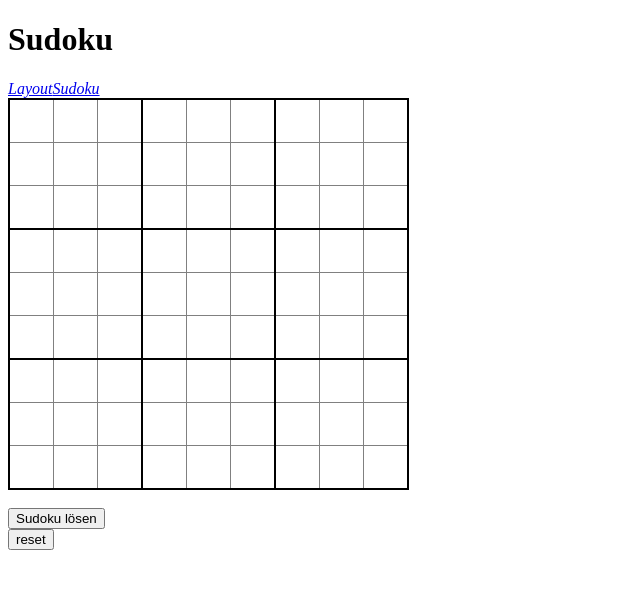
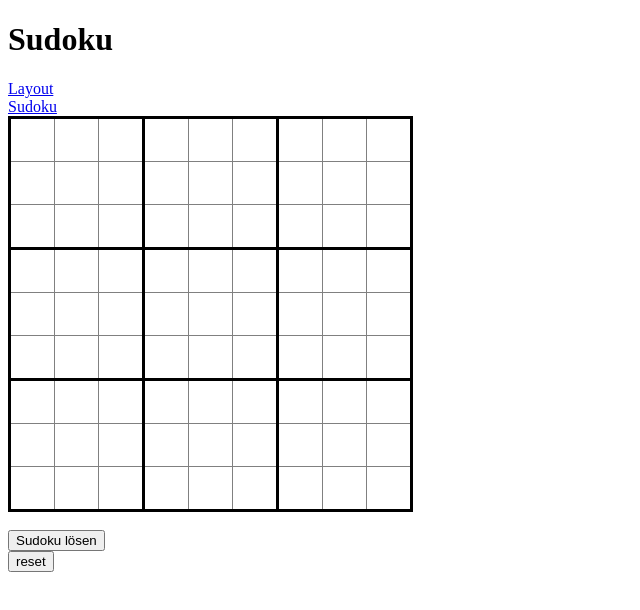
Before and after one commit to chrisloid/sudoku, an Angular app: page /sudoku in a window 1280 px wide. Shown: the top 610 px of the page, without its empty margins (0-640 px from the left). Built offline with nearby package versions, Linux system fonts and the light colour scheme.

Commit message:
layout improved

```diff
--- a/src/app/app.component.css
+++ b/src/app/app.component.css
@@ -1,7 +1,3 @@
 h1 {
     text-align: left
 }
-
-.myActiveClass {
-    font-style: italic
-}
--- a/src/app/app.component.html
+++ b/src/app/app.component.html
@@ -1,6 +1,7 @@
 <h1>{{ title }}</h1>
-<div routerLinkActive="myActiveClass">
+<div class="mainmenu">
   <a routerLink="/layout">Layout</a>
+  <br>
   <a routerLink="/sudoku">Sudoku</a>
 </div>
 <router-outlet></router-outlet>
--- a/src/app/layout/layout.component.css
+++ b/src/app/layout/layout.component.css
@@ -1,26 +1,19 @@
 
-.layoutvalue {
-    height: 30px;
-    width: 30px;
-    padding: 0;
-    margin:0;
-    border: 0;
-  }
 
-.valuebutton {
-    height: 30px;
-    width: 30px;
-    padding: 0;
-    margin:0;
-    border: 0;
-  }
 
-.area1 {  background-color: blueviolet  }
-.area2 {  background-color: antiquewhite }
-.area3 {  background-color:blue }
-.area4 {  background-color: burlywood }
-.area5 {  background-color:crimson }
-.area6 {  background-color:aquamarine }
-.area7 {  background-color:chartreuse }
-.area8 {  background-color:chocolate }
-.area9 {  background-color:cadetblue }
+.layoutbutton {
+  left: 0;
+  top: 0;
+  width: 100%;
+  height: 100%;
+}
+
+.a1 {  background-color: antiquewhite }
+.a2 {  background-color: cornflowerblue }
+.a3 {  background-color: darkgreen}
+.a4 {  background-color: limegreen }
+.a5 {  background-color:goldenrod }
+.a6 {  background-color:hotpink }
+.a7 {  background-color:aqua }
+.a8 {  background-color:brown }
+.a9 {  background-color:coral }
--- a/src/app/layout/layout.component.html
+++ b/src/app/layout/layout.component.html
@@ -1,11 +1,10 @@
-
 <div>
   <table>
     <tr>
       <td *ngFor="let i of [1,2,3,4,5,6,7,8,9]; let value = index">
-          <button class={{cellclass[value+1]}}
+          <button class={{buttonclass[value]}}
             (click)=changeValue(value)>
-            {{value+1}}
+            {{value+1}} ({{counter[value]}})
           </button>
       </td>
     </tr>
@@ -16,8 +15,8 @@
   {{currentValue}}
   <table>
     <tr *ngFor="let row of [1,2,3,4,5,6,7,8,9]; let ir = index">
-      <td *ngFor="let cell of [1,2,3,4,5,6,7,8,9]; let ic = index">
-          <button class={{cellclass[layoutValues[(9*ir)+ic]]}}
+      <td *ngFor="let cell of [1,2,3,4,5,6,7,8,9]; let ic = index" class={{cellclass[(9*ir)+ic]}}>
+          <button class={{buttonclass[layoutValues[(9*ir)+ic]-1]}}
             (click)=changeLayout((9*ir)+ic)>
             {{layoutValues[(9*ir)+ic]}}
           </button>
--- a/src/app/layout/layout.component.ts
+++ b/src/app/layout/layout.component.ts
@@ -1,30 +1,37 @@
 import { Component, OnInit } from '@angular/core';
 import { Router } from '@angular/router';
-import { DefaultLayoutValues } from './layout';
+import { DefaultLayoutValues, generateStyleFromLayout } from './layout';
 
 @Component({
   selector: 'app-layout',
   templateUrl: './layout.component.html',
-  styleUrls: ['./layout.component.css']
+  styleUrls: ['./layout.component.css', '../sudoku/sudoku.component.css']
 })
 export class LayoutComponent implements OnInit {
 
   currentValue : number = 1;
   layoutIsValid : boolean = true;
   layoutValues : String[];
+  cellclass : String[] = [];
+  counter : Array<number> = [0,0,0,0,0,0,0,0,0];
 
-  cellclass : String[] = [
-    "area1","area2","area3","area4","area5","area6","area7","area8","area9"
+  buttonclass : String[] = [
+    "layoutbutton a1","layoutbutton a2","layoutbutton a3",
+    "layoutbutton a4","layoutbutton a5","layoutbutton a6",
+    "layoutbutton a7","layoutbutton a8","layoutbutton a9"
   ]
 
   constructor( private router : Router ) { }
 
   ngOnInit() {
     this.layoutValues = DefaultLayoutValues;
+    this.cellclass = generateStyleFromLayout(this.layoutValues);
+    this.checkLayout();
   }
 
   changeLayout(index : number) {
     this.layoutValues[index]=""+this.currentValue;
+    this.cellclass = generateStyleFromLayout(this.layoutValues);
     this.layoutIsValid = this.checkLayout();
   }
 
@@ -33,10 +40,10 @@ export class LayoutComponent implements OnInit {
   }
 
   checkLayout() : boolean {
-    let counter : Array<number> = [0,0,0,0,0,0,0,0,0];
-    this.layoutValues.forEach(element => {counter[Number(element)-1]++});
+    this.counter = [0,0,0,0,0,0,0,0,0];
+    this.layoutValues.forEach(element => {this.counter[Number(element)-1]++});
     for (let i=0; i<9; i++) {
-        if(counter[i]!=9) return false;
+        if(this.counter[i]!=9) return false;
     }
     return true;
   }
--- a/src/app/layout/layout.ts
+++ b/src/app/layout/layout.ts
@@ -11,3 +11,32 @@ export const DefaultLayoutValues : String[] = [
     "7","7","7","8","8","8","9","9","9",
     "7","7","7","8","8","8","9","9","9"
   ]
+
+export function generateStyleFromLayout(layout : String[]) : String[] {
+    let result : Array<String> = [];
+
+    for (let row=0; row<9; row++) {
+      for (let col=0; col<9; col++) {
+        let index = row*9+col;
+        let rechts = index+1;
+        let unten = index+9;
+
+        let styleClass : String = "c0";
+
+        if (col<8 && layout[index] == layout[rechts]) {
+          styleClass+=" c1";
+        } else {
+          styleClass+=" c3";
+        }
+
+        if (row<8 && layout[index] == layout[unten]) {
+          styleClass+=" c2";
+        } else {
+          styleClass+=" c4";
+        }
+        result.push(styleClass);
+      }
+
+    }
+    return result;
+  }
--- a/src/app/sudoku/sudoku.component.css
+++ b/src/app/sudoku/sudoku.component.css
@@ -1,6 +1,6 @@
 
 table  {
-    border: 2px solid black;
+    border: 3px solid black;
     border-collapse: collapse;
 }
 
@@ -25,10 +25,10 @@ input {
     border-bottom: 1px solid grey;
 }
 .c3 {
-    border-right: 2px solid black;
+    border-right: 3px solid black;
 }
 .c4 {
-    border-bottom: 2px solid black;
+    border-bottom: 3px solid black;
 }
 .ng-dirty {
     font-weight: bold;
--- a/src/app/sudoku/sudoku.component.ts
+++ b/src/app/sudoku/sudoku.component.ts
@@ -3,7 +3,7 @@ import { ActivatedRoute } from '@angular/router';
 import { FormBuilder, FormGroup} from '@angular/forms';
 import { SudokuService } from './sudoku.service';
 import { Sudoku} from './sudoku';
-import { DefaultLayoutValues } from '../layout/layout';
+import { DefaultLayoutValues, generateStyleFromLayout } from '../layout/layout';
 
 @Component({
   selector: 'app-sudoku',
@@ -62,36 +62,8 @@ export class SudokuComponent implements OnInit {
     }
     this.sudoku = new Sudoku(initValues,null,null,layout);
 
-    this.cellclass = this.generateStyleFromLayout(this.sudoku.layout);
+    this.cellclass = generateStyleFromLayout(this.sudoku.layout);
   }
 
-  generateStyleFromLayout(layout : String[]) : String[] {
-    let result : Array<String> = [];
-
-    for (let row=0; row<9; row++) {
-      for (let col=0; col<9; col++) {
-        let index = row*9+col;
-        let rechts = index+1;
-        let unten = index+9;
-
-        let styleClass : String = "c0";
-
-        if (col<8 && layout[index] == layout[rechts]) {
-          styleClass+=" c1";
-        } else {
-          styleClass+=" c3";
-        }
-
-        if (row<8 && layout[index] == layout[unten]) {
-          styleClass+=" c2";
-        } else {
-          styleClass+=" c4";
-        }
-        result.push(styleClass);
-      }
-
-    }
-    return result;
-  }
 
 }
```
